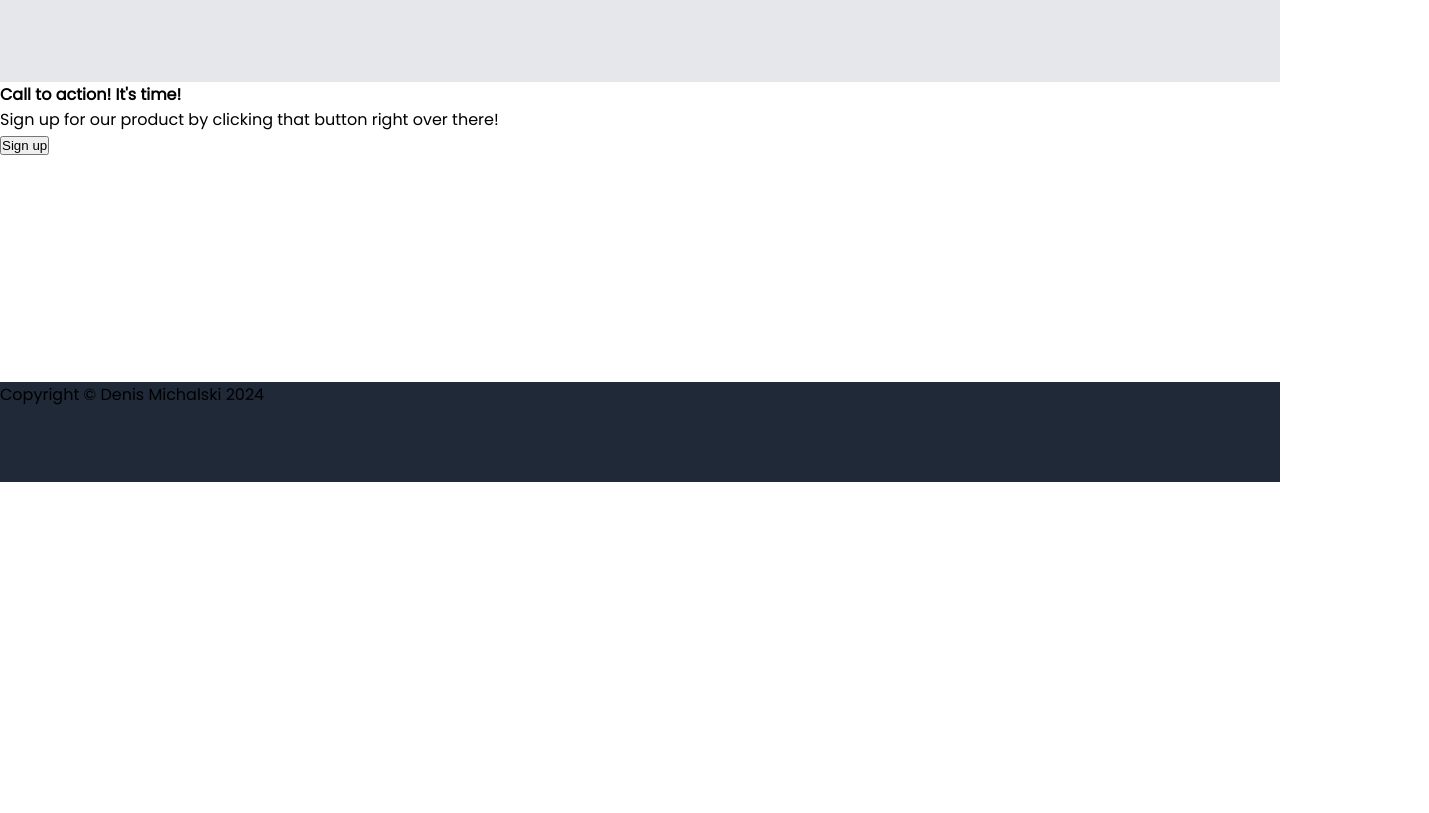
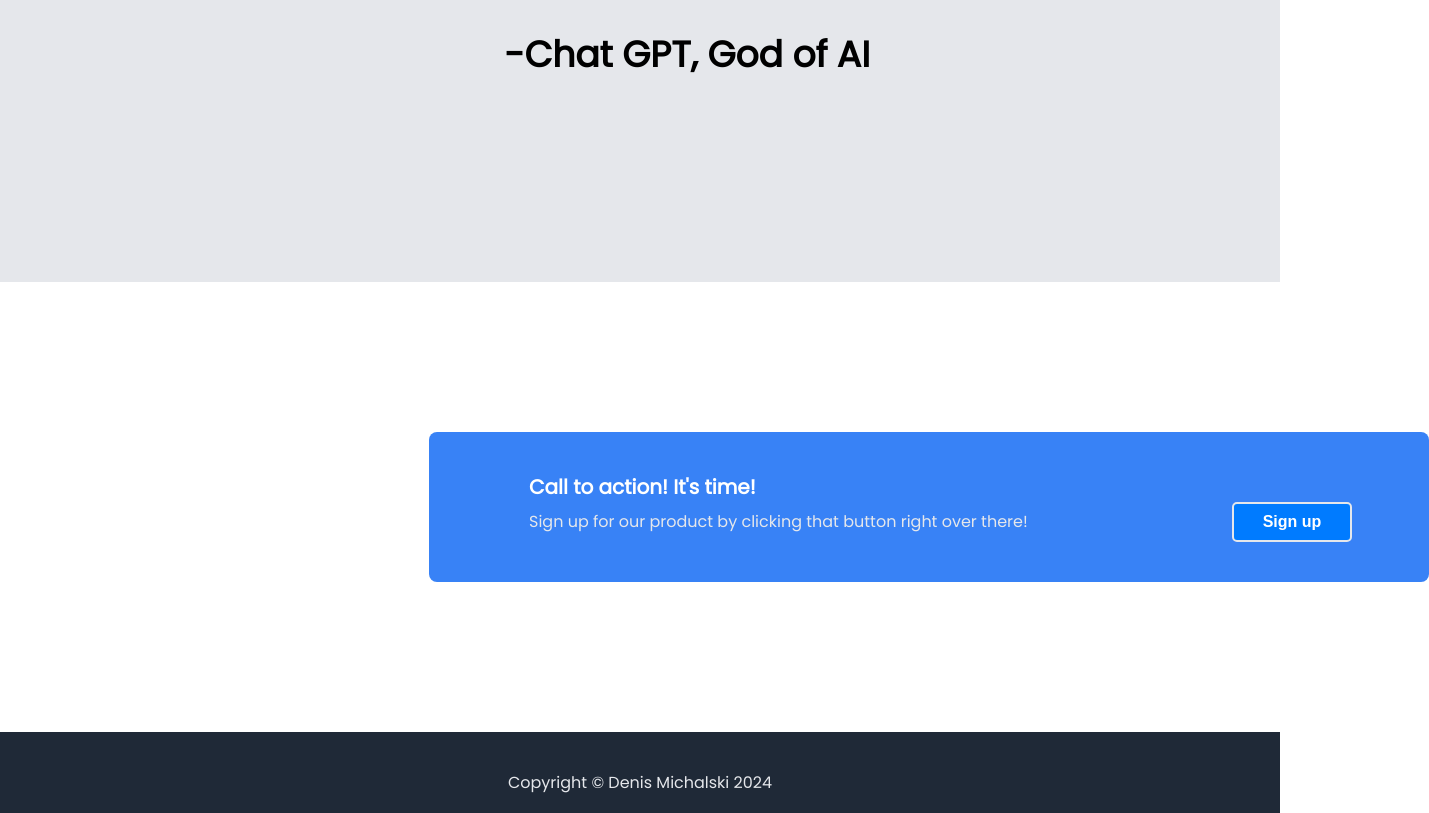
Before and after one commit to Denis11M/odin-project-landing-page, a plain HTML site: page index.html in a window 1280 px wide. Shown: the part 1984-2797 px from the top of the page, 1429 px wide, since content can reach past the window. Before the commit the page ends 2466 px from the top, so only its background shows below. Drawn offline with Linux system fonts and the light colour scheme.

Commit message:
Adding my Finished Landingpage Project

```diff
--- a/index.html
+++ b/index.html
@@ -35,8 +35,7 @@
       <div class="container1">
         <div class="maintextAndImage">
           <h1 class="description">
-            This website is <br />
-            awesome
+            Innovative Web Development <br>that Inspires
           </h1>
           <img
             src="./images/Colorful Modern Infinity Technology Free Logo.png"
@@ -49,8 +48,8 @@
       <div class="container2">
       <div class="subtextAndButton">
           <p>
-            This website has some subtext that goes here under the <br />
-            main title. I'ts a smaller font and the color is lower contrast
+            From conception to implementation: <br>
+            We accompany you on the path to digital excellence
           </p>
           <button class="signUp">Sign up</button>
         </div>
@@ -100,17 +99,13 @@
     </section>
 
     <section class="sectionThree">
+
       <div class="container5">
-        <div class="boxTwo">
-          <div class="boxThree">
-          <h4>Call to action! It's time!</h4>
-          <p>
-            Sign up for our product by clicking that button right over there!
-          </p>
+        <div class="callToAction">Call to action! It's time!</div>
+        <div class="subTextAction">Sign up for our product by clicking that button right over there!
+          <button id="signUp">Sign up</button>
         </div>
-          <button class="signup">Sign up</button>
-        </div>
-      </div>
+    </div>
     </section>
 
     <footer class="footer">
--- a/style.css
+++ b/style.css
@@ -1,4 +1,4 @@
-@import url('https://fonts.googleapis.com/css2?family=Poppins:ital@0;1&display=swap');
+@import url("https://fonts.googleapis.com/css2?family=Poppins:ital@0;1&display=swap");
 
 * {
   box-sizing: border-box;
@@ -16,7 +16,6 @@ body {
   align-items: center;
   flex-wrap: wrap;
   padding: 30px 200px 0 200px;
-
 }
 
 .nav {
@@ -30,7 +29,7 @@ body {
 
 li a {
   font-size: 18px;
-  color: #E5E7EB;
+  color: #e5e7eb;
   text-decoration: none;
   font-weight: 700;
 }
@@ -44,7 +43,7 @@ li a {
 
 .subtextAndButton {
   padding: 0 200px 100px 200px;
-  color: #E5E7EB;
+  color: #e5e7eb;
   font-size: 18px;
 }
 
@@ -52,23 +51,23 @@ li a {
   margin-top: 20px;
   width: 130px;
   height: 40px;
-  background-color: #3882F6;
-  color: #E5E7EB;
+  background-color: #3882f6;
+  color: #e5e7eb;
   border: none;
   border-radius: 4px;
   font-size: 18px;
   font-weight: 700;
+  cursor: pointer;
 }
 
 .signUp:hover {
   background-color: #4067a4;
-
 }
 
 .description {
   margin-top: 30px;
   font-size: 48px;
-  color: #E5E7EB;
+  color: #e5e7eb;
 }
 
 .container3 {
@@ -85,7 +84,7 @@ li a {
   margin-bottom: 20px;
 }
 
-.infoHeader{
+.infoHeader {
   text-align: center;
 }
 
@@ -100,32 +99,25 @@ h1 {
   padding-bottom: 30px;
   font-size: 36px;
   font-weight: bolder;
-  color: #1F2937;
+  color: #1f2937;
 }
 
 .box {
   flex: 1;
-  border: #3882F6 solid;
-  border-color: #3882F6;
+  border: #3882f6 solid;
+  border-color: #3882f6;
   background-color: #fff;
   border-radius: 10px;
   margin: 20px 10px;
   height: 150px;
   width: min-content;
-
 }
-
-/* .test {
- display: flex;
- flex-direction: column;
-} */
 
 .container4 {
   text-align: center;
   padding: 200px;
   font-size: 36px;
   font-style: italic;
-
 }
 
 .signature {
@@ -136,29 +128,82 @@ h1 {
   font-weight: 700;
 }
 
+.container5 {
+  background-color: #3882f6;
+  flex: 1;
+  display: flex;
+  flex-wrap: wrap;
+  flex-direction: column;
+  width: 1000px;
+  height: 150px;
+  justify-content: flex-start;
+  align-items: self-start;
+  margin-left: 429px;
+  margin-top: 150px;
+  border-radius: 8px;
+}
+
+.callToAction {
+  color: #fff;
+  font-size: 20px;
+  font-weight: 600;
+  margin-top: 40px;
+  margin-left: 100px;
+}
+
+.subTextAction {
+  flex: 1;
+  margin-right: 20px;
+  margin-left: 100px;
+  color: #e5e7eb;
+}
+
+#signUp {
+  background-color: #3882f6;
+  margin-left: 200px;
+  font-size: 16px;
+  background-color: #007bff;
+  color: #fff;
+  border: 3px solid #e5e7eb;
+  border-width: 2px;
+  border-radius: 5px;
+  cursor: pointer;
+  margin-right: 50px;
+  width: 120px;
+  height: 40px;
+  font-weight: 800;
+}
+
+#signUp:hover {
+  background-color: #4067a4;
+}
+
+.footer {
+  display: flex;
+  justify-content: center;
+  align-items: center;
+  color: #e5e7eb;
+}
+
 /* <p>Copyright © Denis Michalski 2024</p>  */
 ul a:hover {
   color: #4067a4;
 }
 
-
 .navbar {
-  background-color: #1F2937;
-
+  background-color: #1f2937;
 }
 .header {
-
-    background-color: #1F2937;
-    max-height: 850px;
+  background-color: #1f2937;
+  max-height: 950px;
 }
 
 .sectionOne {
   background-color: #fff;
-
 }
 
 .sectionTwo {
-    background-color: #E5E7EB;
+  background-color: #e5e7eb;
 }
 
 .sectionThree {
@@ -167,6 +212,6 @@ ul a:hover {
 }
 
 .footer {
-    background-color: #1F2937;
+  background-color: #1f2937;
   height: 100px;
 }
```
Lines whose indentation alone changed are shown as unchanged.
